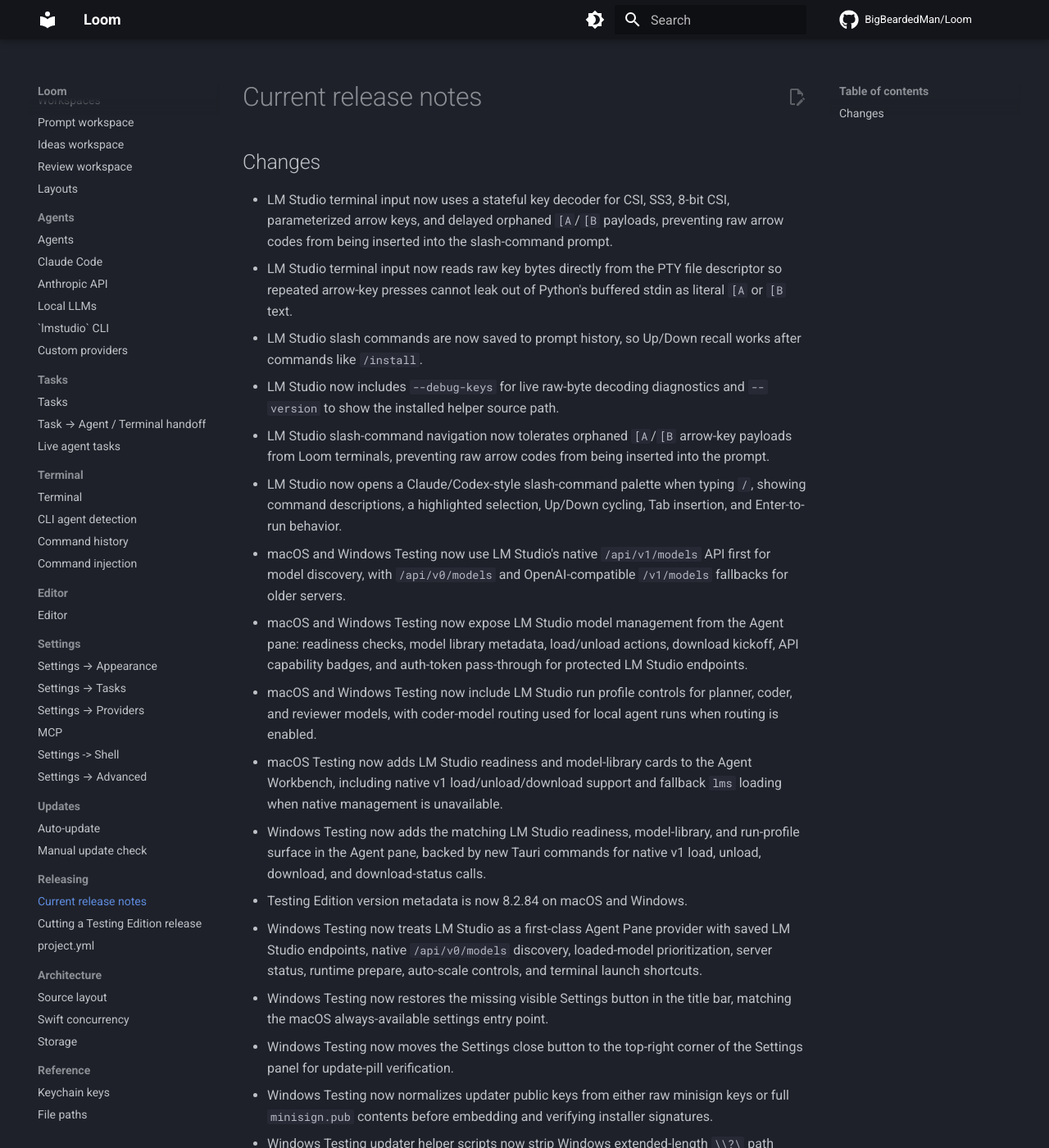
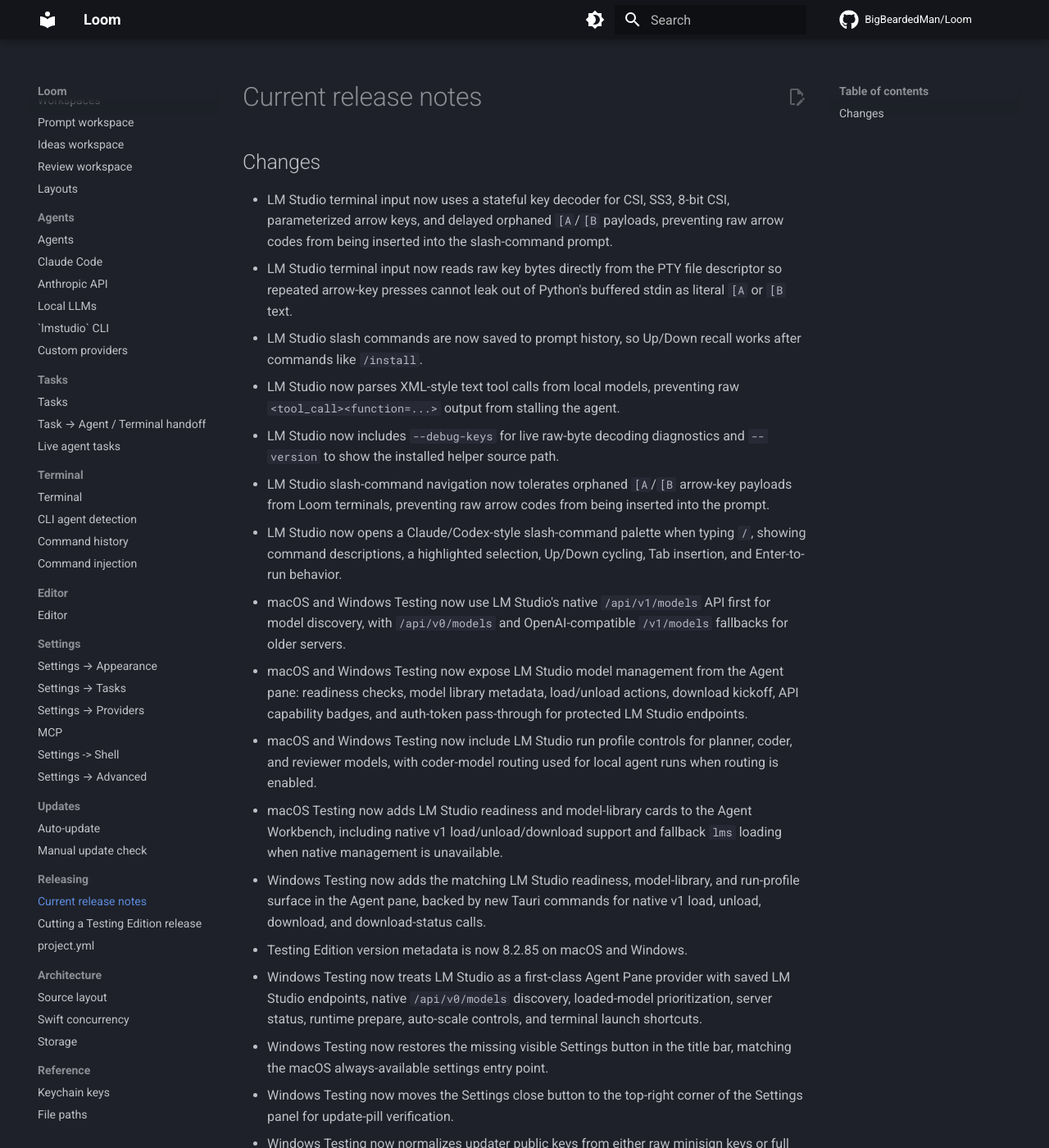
Before and after one commit to BigBeardedMan/Loom, an MkDocs documentation site: the page built from docs/releasing/current-release-notes.md, in a window 1280 px wide and 1400 px high. Shown: the whole window at 82% size. Built offline with MkDocs 1.6.1 and Material for MkDocs 9.7.7, drawn with Linux system fonts in a browser that asks for light colours; comment, search, counter and statistics services are not loaded.

Commit message:
Parse LM Studio XML text tool calls

```diff
--- a/docs/releasing/current-release-notes.md
+++ b/docs/releasing/current-release-notes.md
@@ -3,6 +3,7 @@
 - LM Studio terminal input now uses a stateful key decoder for CSI, SS3, 8-bit CSI, parameterized arrow keys, and delayed orphaned `[A`/`[B` payloads, preventing raw arrow codes from being inserted into the slash-command prompt.
 - LM Studio terminal input now reads raw key bytes directly from the PTY file descriptor so repeated arrow-key presses cannot leak out of Python's buffered stdin as literal `[A` or `[B` text.
 - LM Studio slash commands are now saved to prompt history, so Up/Down recall works after commands like `/install`.
+- LM Studio now parses XML-style text tool calls from local models, preventing raw `<tool_call><function=...>` output from stalling the agent.
 - LM Studio now includes `--debug-keys` for live raw-byte decoding diagnostics and `--version` to show the installed helper source path.
 - LM Studio slash-command navigation now tolerates orphaned `[A`/`[B` arrow-key payloads from Loom terminals, preventing raw arrow codes from being inserted into the prompt.
 - LM Studio now opens a Claude/Codex-style slash-command palette when typing `/`, showing command descriptions, a highlighted selection, Up/Down cycling, Tab insertion, and Enter-to-run behavior.
@@ -11,7 +12,7 @@
 - macOS and Windows Testing now include LM Studio run profile controls for planner, coder, and reviewer models, with coder-model routing used for local agent runs when routing is enabled.
 - macOS Testing now adds LM Studio readiness and model-library cards to the Agent Workbench, including native v1 load/unload/download support and fallback `lms` loading when native management is unavailable.
 - Windows Testing now adds the matching LM Studio readiness, model-library, and run-profile surface in the Agent pane, backed by new Tauri commands for native v1 load, unload, download, and download-status calls.
-- Testing Edition version metadata is now 8.2.84 on macOS and Windows.
+- Testing Edition version metadata is now 8.2.85 on macOS and Windows.
 - Windows Testing now treats LM Studio as a first-class Agent Pane provider with saved LM Studio endpoints, native `/api/v0/models` discovery, loaded-model prioritization, server status, runtime prepare, auto-scale controls, and terminal launch shortcuts.
 - Windows Testing now restores the missing visible Settings button in the title bar, matching the macOS always-available settings entry point.
 - Windows Testing now moves the Settings close button to the top-right corner of the Settings panel for update-pill verification.
--- a/project.yml
+++ b/project.yml
@@ -15,8 +15,8 @@
     # release, so the pill never shows a code lower than what's on main.
     # Bump this manually before each testing release; release-testing.sh
     # reads it back out and tags the GitHub pre-release `testing-<version>`.
-    MARKETING_VERSION: "8.2.84"
-    CURRENT_PROJECT_VERSION: "84"
+    MARKETING_VERSION: "8.2.85"
+    CURRENT_PROJECT_VERSION: "85"
     CODE_SIGN_STYLE: Manual
     CODE_SIGN_IDENTITY: "Loom Local Codesign"
     DEVELOPMENT_TEAM: ""
```
Also changed, not shown: 5 other files.
